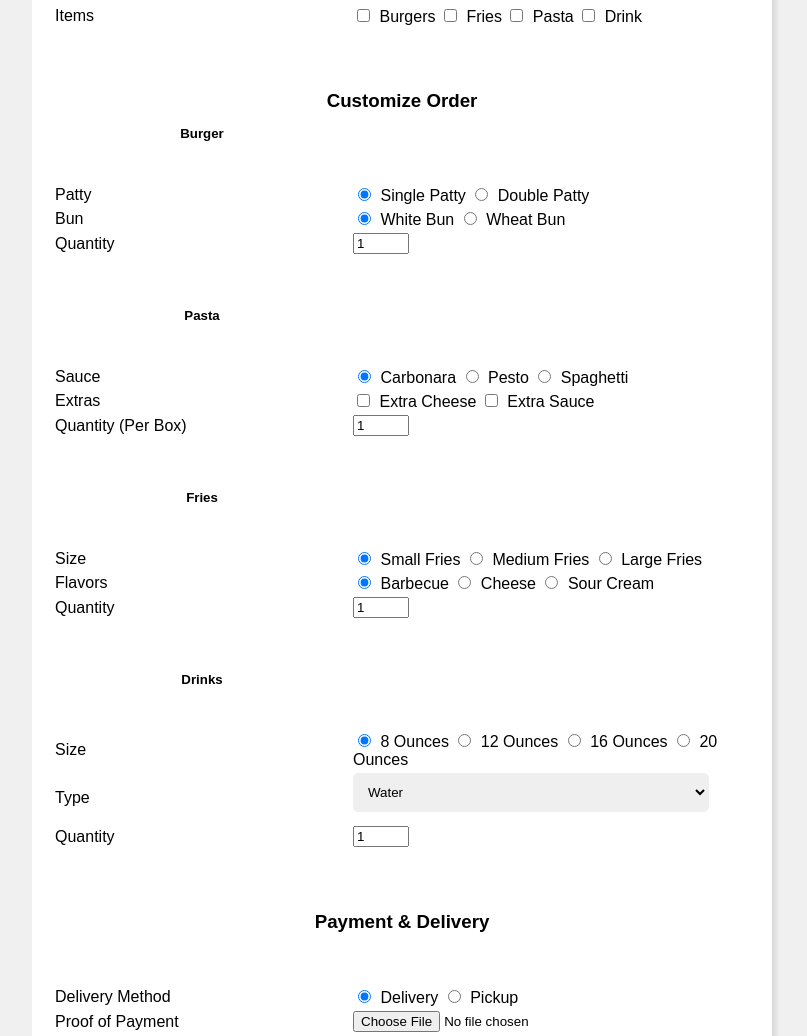
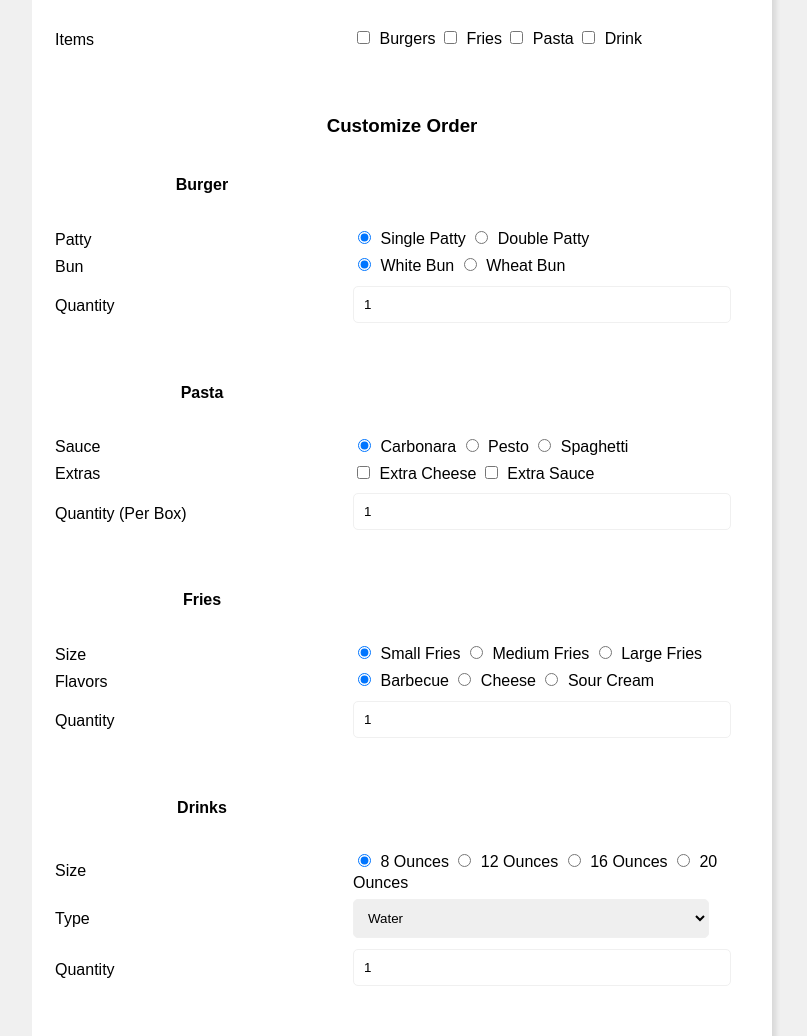
Before and after one commit to justAFleetingTumbleweed/forms, a plain HTML site: page index.html in a window 1280 px wide. Shown: the part 764-1800 px from the top of the page, without its empty margins (238-1045 px from the left). Drawn offline with Linux system fonts and the light colour scheme.

Commit message:
adjust widths to achieve consistency

```diff
--- a/index.html
+++ b/index.html
@@ -14,6 +14,7 @@
 				color: #000000;
 				text-align: center;
 				margin-top: 20px;
+				margin-bottom: 40px;
 			}
 
 			h3 {
@@ -22,9 +23,9 @@
 				margin-bottom: 50px;
 			}
 
-			h5 {
+			h4 {
 				margin-top: 50px;
-				margin-bottom: 40px;
+				margin-bottom: 30px;
 				text-align: center;
 			}
 
@@ -41,29 +42,35 @@
 				width: 100%;
 			}
 
-			tr {
+			/*tr {
 				margin-bottom: 20px !important;
 			}
 
-			/*label {
+			label {
 				font-weight: bold;
 			}*/
 
 			input[type="text"],
 			input[type="tel"],
 			input[type="email"],
+			input[type="number"],
+			input[type="range"],
 			textarea,
-			select {
+			select,
+			option {
 				width: 90%;
 				padding: 10px;
 				border: 1px solid #f0f0f0;
 				border-radius: 5px;
-				margin-bottom: 10px;
+				margin-top: 3.5px;
+				margin-bottom: 3.5px;
 			}
 
 			input[type="checkbox"],
+			input[type="number"],
 			input[type="radio"] {
 				margin-right: 5px;
+				margin-bottom: 7px;
 			}
 
 			input[type="submit"],
@@ -155,12 +162,12 @@
 				</tr>
 				<tr>
 					<td colspan="2">
-						<h3 style="margin-bottom: -40px">Customize Order</h3>
+						<h3 style="margin-bottom: -15px">Customize Order</h3>
 					</td>
 				</tr>
 				<tr>
 					<td>
-						<h5>Burger</h5>
+						<h4>Burger</h4>
 					</td>
 				</tr>
 				<tr>
@@ -187,7 +194,7 @@
 				</tr>
 				<tr>
 					<td>
-						<h5>Pasta</h5>
+						<h4>Pasta</h4>
 					</td>
 				</tr>
 				<tr>
@@ -216,7 +223,7 @@
 				</tr>
 				<tr>
 					<td>
-						<h5>Fries</h5>
+						<h4>Fries</h4>
 					</td>
 				</tr>
 				<tr>
@@ -247,7 +254,7 @@
 				</tr>
 				<tr>
 					<td>
-						<h5>Drinks</h5>
+						<h4>Drinks</h4>
 					</td>
 				</tr>
 				<tr>
```
